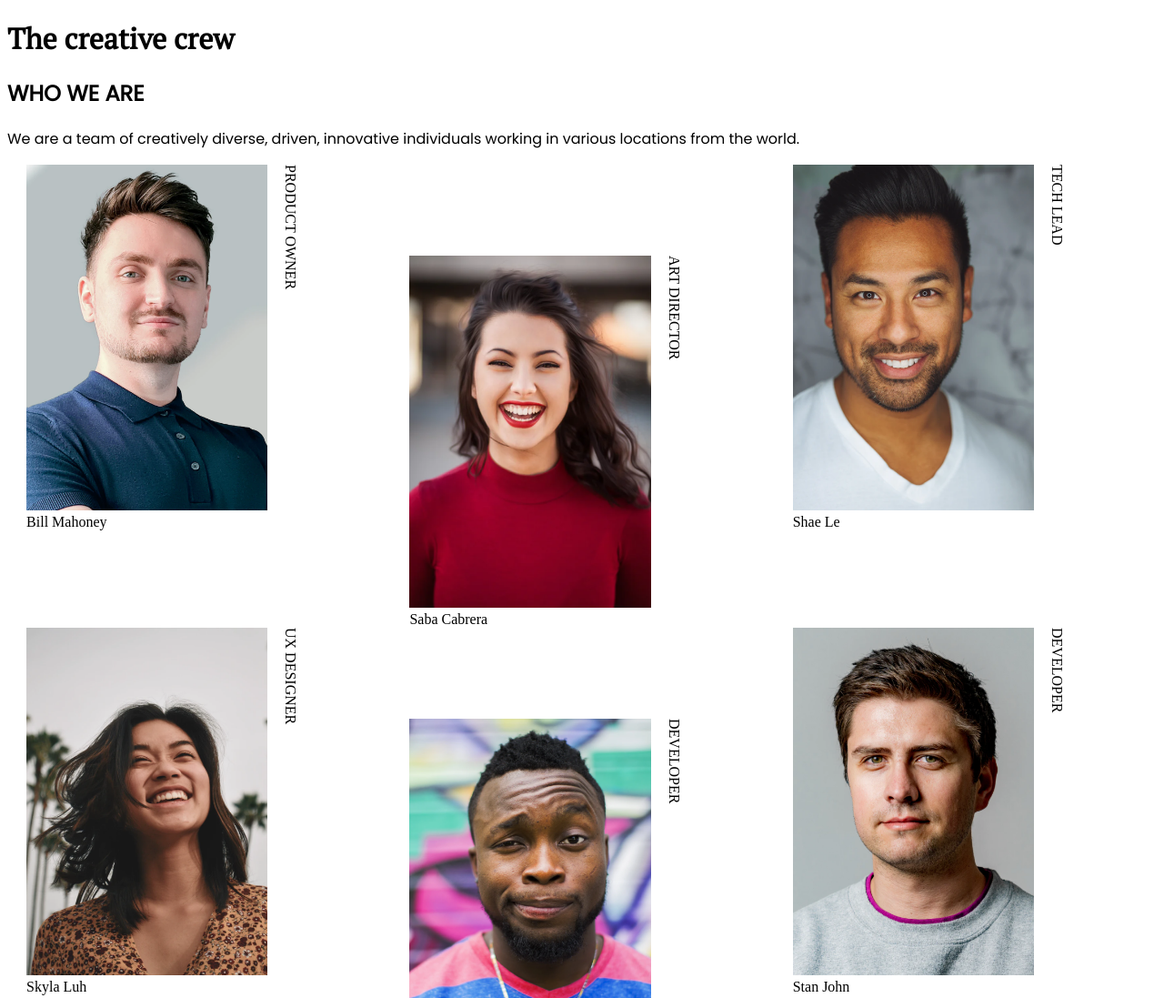
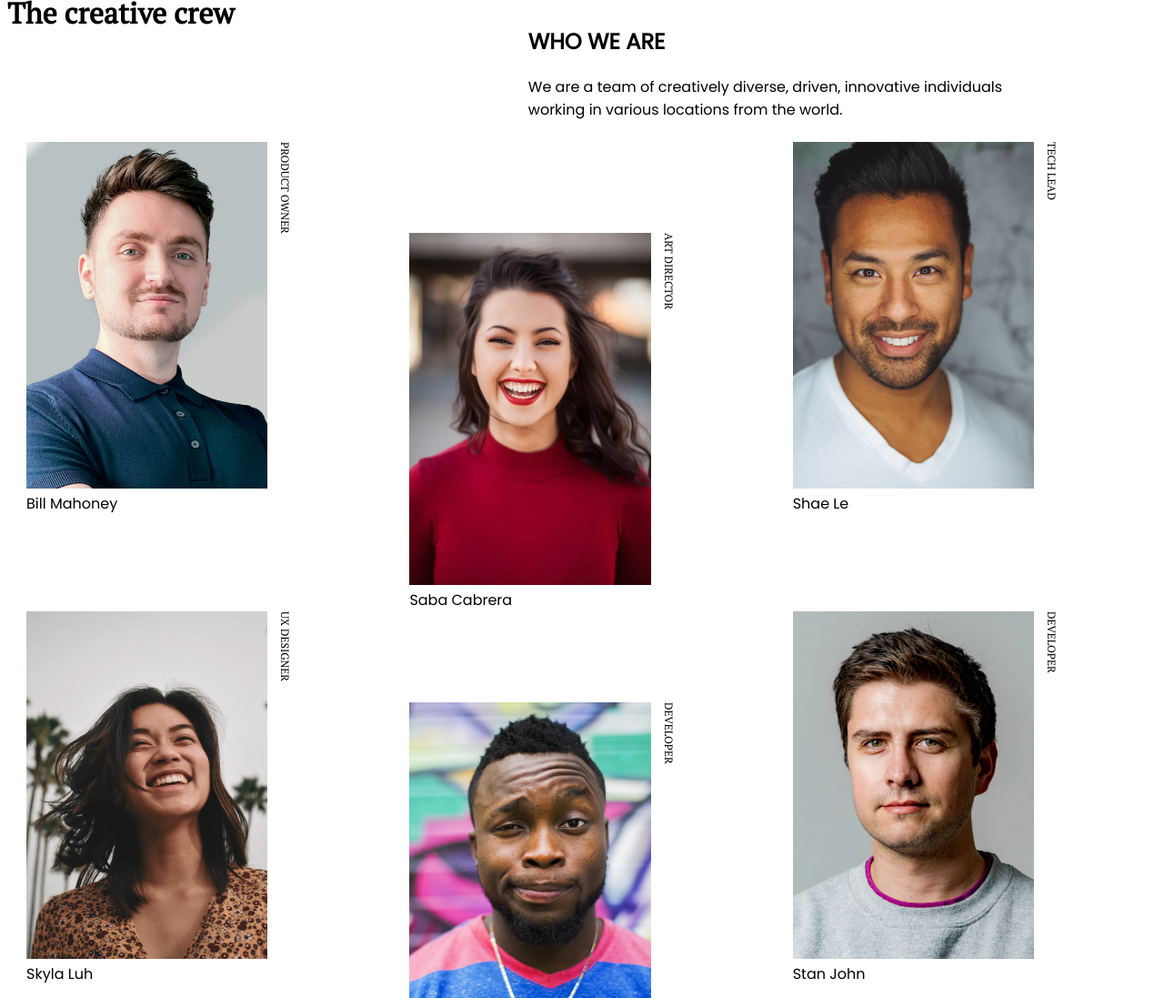
Before and after one commit to hellobencarlson/team-page, a plain HTML site: page index.html in a window 1280 px wide. Shown: the top 1097 px of the page at 91% size. Drawn offline with Linux system fonts and the light colour scheme.

Commit message:
update styles

```diff
--- a/styles.css
+++ b/styles.css
@@ -9,21 +9,22 @@ img {
     display: inline-block;
 }
 
-
-
 .vertical {
     writing-mode: vertical-rl;
     text-orientation: mixed;
     display: inline-block;
     position: absolute;
+    font-size: 12px;
+    font-family: 'PT Serif', serif;
 }
 
-.secondary-header {
+.secondary-header, figcaption {
     font-family: 'Poppins', sans-serif;
 }
 
 h1 {
     font-family: 'PT Serif', serif;
+    width: 100%;
 }
 
 figure {
@@ -55,4 +56,14 @@ footer {
         height: 0px;
     }
 
+    h1, .secondary-header {
+        width: 45%;
+        display: inline-block;
+        position: relative;
+        top: 0px;
+    }
+    h1 {
+        position: relative;
+        top: -100px;
+    }
 }
```
